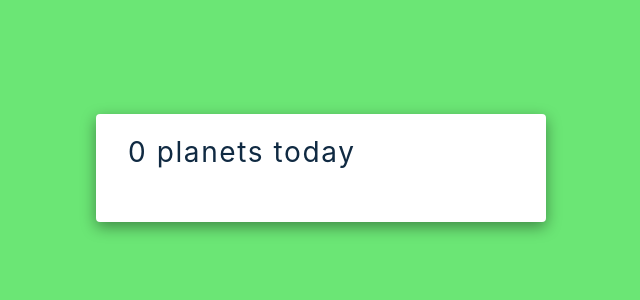
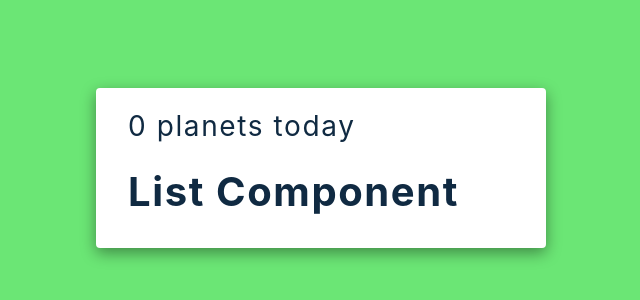
Before and after one commit to l33th/planet-visits, a React (Create React App) app: page / in a window 1280 px wide. Shown: the part 232-532 px from the top of the page, without its empty margins (319-959 px from the left). Built offline with nearby package versions, Linux system fonts and the light colour scheme.

Commit message:
Added List Component

```diff
--- a/src/components/VisitPlanets.js
+++ b/src/components/VisitPlanets.js
@@ -1,4 +1,5 @@
 import React from 'react'
+import List from './List';
 
 const VisitPlanets = () => {
     return (
@@ -6,6 +7,7 @@ const VisitPlanets = () => {
             <main>
                 <section className='container'>
                     <h3>0 planets today</h3>
+                    <List />
                 </section>
             </main>
         </div>
```
